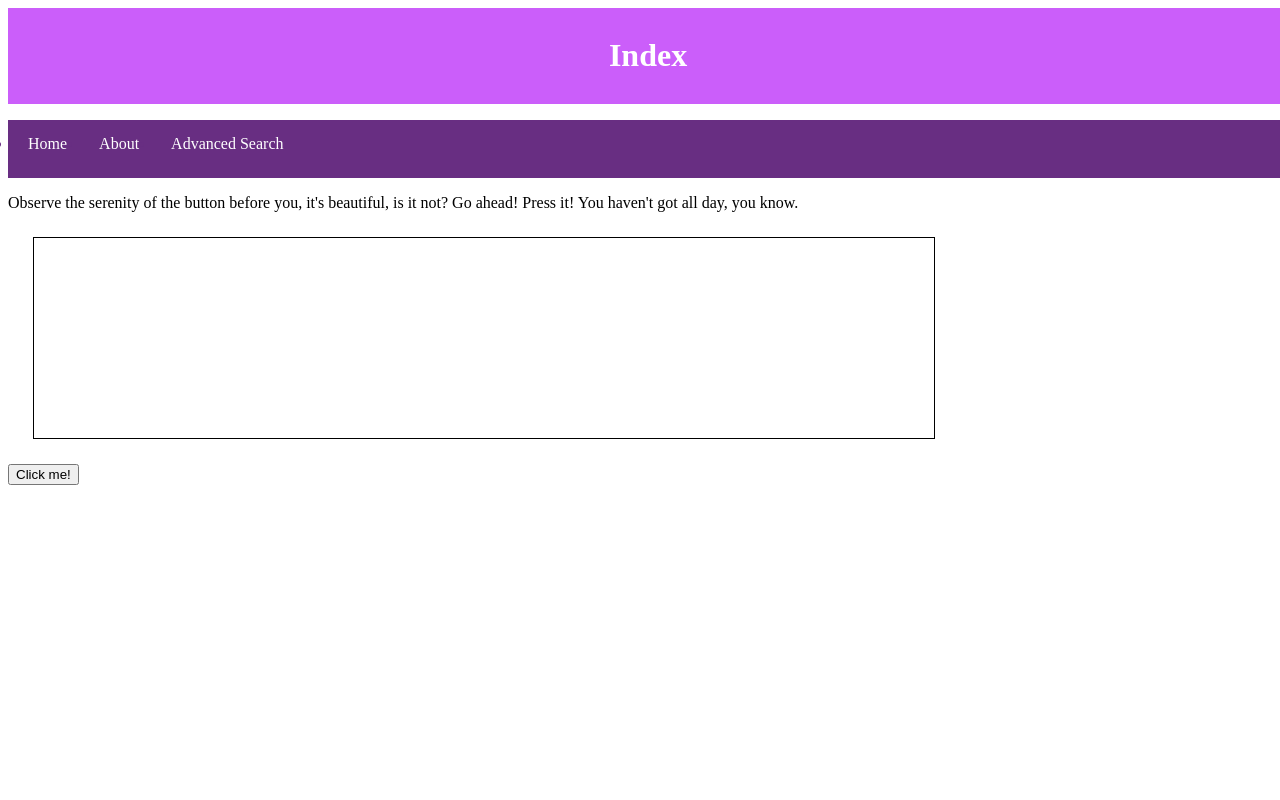
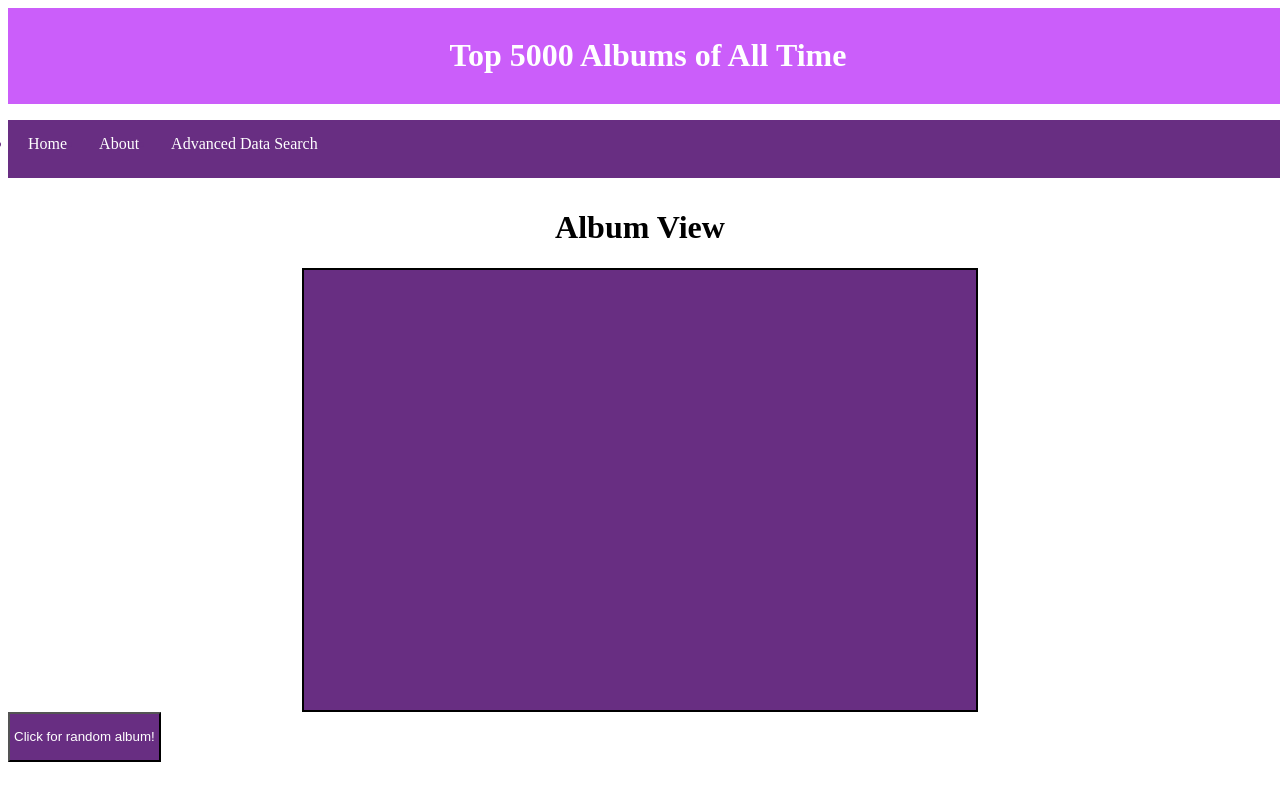
Before and after one commit to Ristinoa/cs257, a Flask app: page / in a window 1280 px wide. Run offline with Flask 2, Linux system fonts and the light colour scheme; parts of the project's set-up code (start-up, migrations or seed data) failed here and were passed over.

Commit message:
Fixed the query system, now have to fix the table constructor in the .js file

```diff
--- a/webapp/app.py
+++ b/webapp/app.py
@@ -15,12 +15,8 @@ app.register_blueprint(api.api, url_prefix='/api')
 
 @app.route('/')
 def index():
-    return flask.render_template('index.html')
+    return flask.render_template('mockup_home.html')
 
-
-@app.route('/mockup_home.html')
-def home():
-    return flask.render_template('mockup_home.html')
 
 @app.route('/mockup_advsearch.html')
 def advsearch():
--- a/webapp/static/webapp.js
+++ b/webapp/static/webapp.js
@@ -1,17 +1,9 @@
 /*
  * webapp.js
- * A.J. Ristino
+ * Author: A.J. Ristino
  * 11 November, 2021
  */
 
-/* NOTE: This is a very rough draft, mostly
- * based on the code by Professor Ondich.
- * For this reason, and for the reason that
- * I'm not 100% sure on the syntax of how
- * all of this works, there was some
- * guess and checking with prof. O's
- * sample code.
- */
 window.onload = initialize;
 
 function initialize() {
@@ -59,10 +51,6 @@ function onRandomAlbumChanged() {
         });
 }
 function advsearchActivate() {
-    /*
-    This was painful.
-    */
-
     let rankingLower = document.getElementById('ranking_lower').value;
     let rankingUpper = document.getElementById('ranking_upper').value;
     let artistName = document.getElementById('artist_name').value;
@@ -97,18 +85,18 @@ function advsearchActivate() {
 
         .then(function(advsearch) {
              var tableBody='';
-             for (var g = 0; g < advsearch.length; k++) {
+             for (var k = 0; k < advsearch.length; k++) {
                  tableBody += '<tr>';
 
-                 tablebody += '<td>' + advsearch[k]['ranking'];
-                 tablebody += '<td>' + advsearch[k]['artist'];
-                 tablebody += '<td>' + advsearch[k]['name'];
-                 tablebody += '<td>' + advsearch[k]['genres'];
-                 tablebody += '<td>' + advsearch[k]['date'];
-                 tablebody += '<td>' + advsearch[k]['descs'];
-                 tablebody += '<td>' + advsearch[k]['avrating'];
-                 tablebody += '<td>' + advsearch[k]['numratings'];
-                 tablebody += '<td>' + advsearch[k]['numreviews'];
+                 tableBody += '<td>' + advsearch[k][];
+                 tableBody += '<td>' + advsearch[k][album['artist']];
+                 tableBody += '<td>' + advsearch[k][album['name']];
+                 tableBody += '<td>' + advsearch[k][album['genres']];
+                 tableBody += '<td>' + advsearch[k][album['date']];
+                 tableBody += '<td>' + advsearch[k][album['descs']];
+                 tableBody += '<td>' + advsearch[k][album['avrating']];
+                 tableBody += '<td>' + advsearch[k][album['numratings']];
+                 tableBody += '<td>' + advsearch[k][album['numreviews']];
 
                  tableBody += '</tr>';
 
--- a/webapp/templates/index.html
+++ b/webapp/templates/index.html
@@ -14,7 +14,7 @@
                 </div>
     </div>
     <ul class="horizontal-navbar navbar_button">
-        <li><a href="./mockup_home.html">Home</a></li>
+        <li><a href="./">Home</a></li>
         <li><a href="./mockup_about.html">About</a></li>
         <li><a href="./mockup_advsearch.html">Advanced Search</a></li>
     </ul>
--- a/webapp/templates/mockup_about.html
+++ b/webapp/templates/mockup_about.html
@@ -15,7 +15,7 @@
                 </div>
     </div>
     <ul class="horizontal-navbar navbar_button">
-        <li><a href="./mockup_home.html">Home</a></li>
+        <li><a href="./">Home</a></li>
         <li><a href="./mockup_about.html">About</a></li>
         <li><a href="./mockup_advsearch.html">Advanced Data Search</a></li>
     </ul>
--- a/webapp/templates/mockup_advsearch.html
+++ b/webapp/templates/mockup_advsearch.html
@@ -14,7 +14,7 @@
                 </div>
     </div>
     <ul class="horizontal-navbar navbar_button">
-        <li><a href="./mockup_home.html">Home</a></li>
+        <li><a href="./">Home</a></li>
         <li><a href="./mockup_about.html">About</a></li>
         <li><a href="./mockup_advsearch.html">Advanced Data Search</a></li>
     </ul>
--- a/webapp/templates/mockup_home.html
+++ b/webapp/templates/mockup_home.html
@@ -10,7 +10,7 @@
 <body>
     <div id="header">
                 <div class="header_clickable">
-                    <h1>The Fortunate 5k</h1>
+                    <h1>Top 5000 Albums of All Time</h1>
                 </div>
     </div>
     <ul class="horizontal-navbar navbar_button">
```
Also changed, not shown: webapp/api.py (+16 -7 lines), 1 other file.
